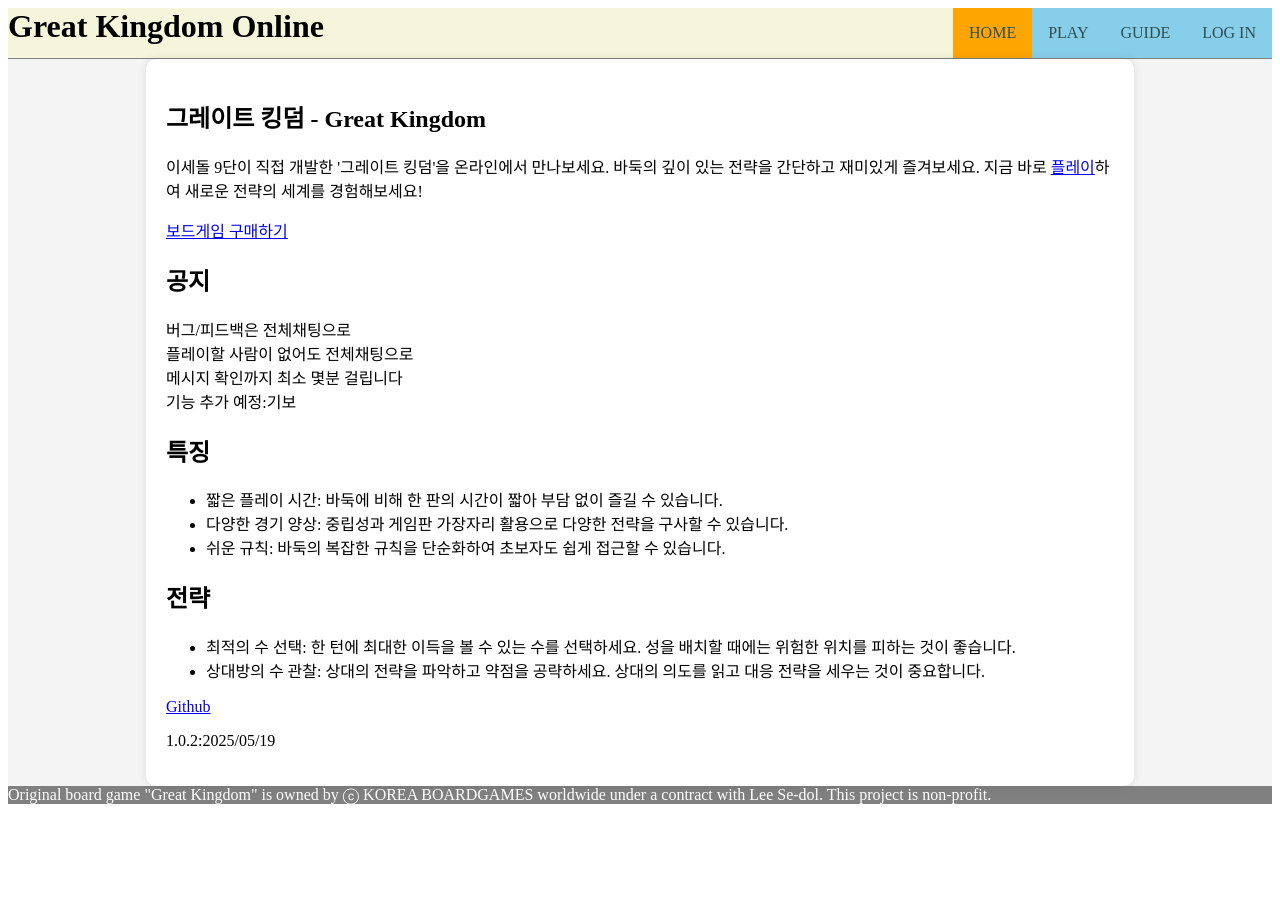
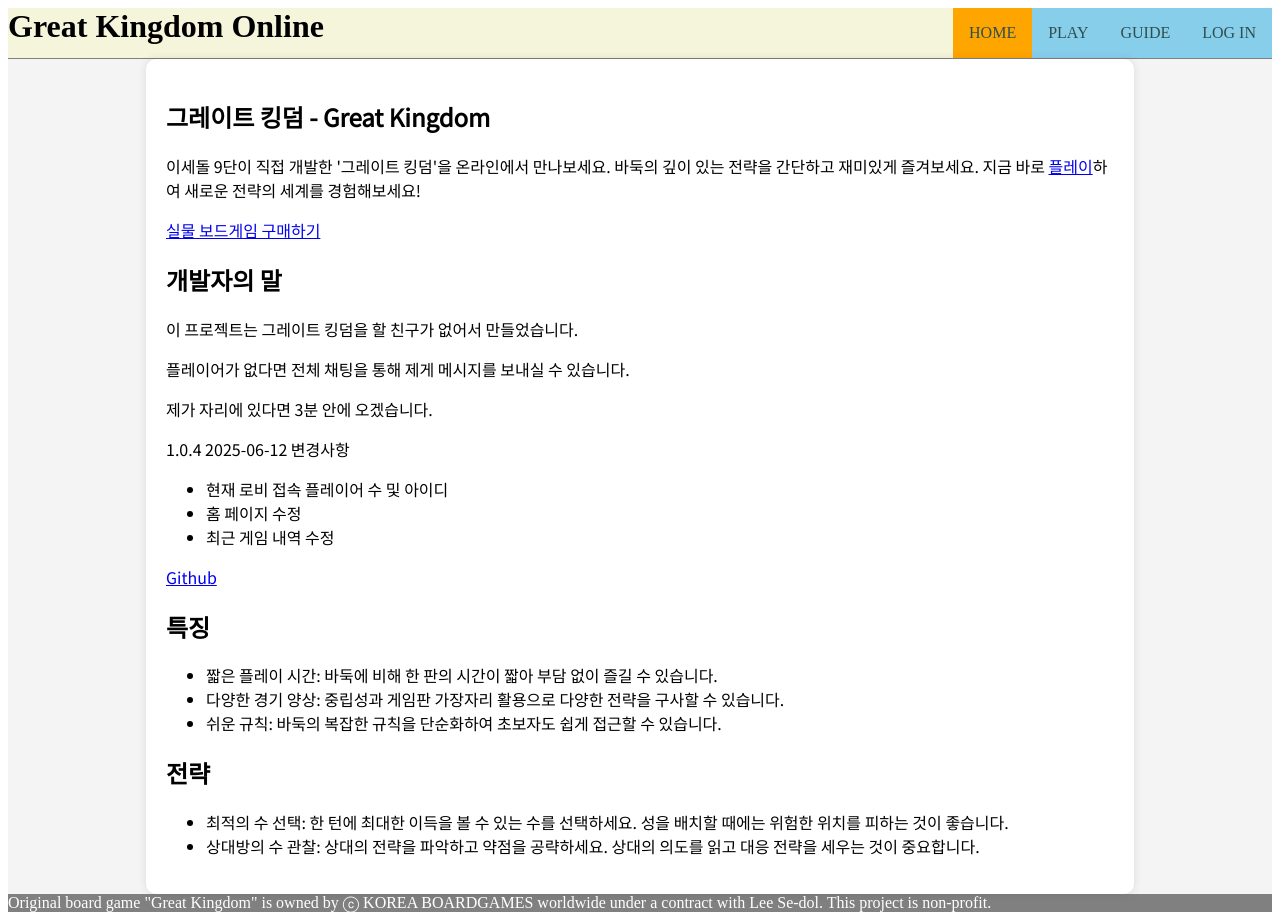
Before and after one commit to ParkChangSun/great-kingdom-web, a SvelteKit app: page / in a window 1280 px wide. Before the commit the page ends 812 px from the top, so only its background shows below. Built offline with nearby package versions, Linux system fonts and the light colour scheme.

Commit message:
fix: websocket query string

```diff
--- a/src/routes/+layout.svelte
+++ b/src/routes/+layout.svelte
@@ -22,6 +22,10 @@
 	<meta
 		name="keywords"
 		content="그레이트 킹덤, 이세돌, 보드게임, 바둑, 추상 전략 게임, 온라인 보드게임, 위즈스톤"
+	/>
+	<link
+		href="https://fonts.googleapis.com/css2?family=Noto+Sans+KR&display=swap"
+		rel="stylesheet"
 	/>
 </svelte:head>
 
@@ -77,6 +81,7 @@
 		min-height: 90vh;
 		margin: 0;
 		background-color: #f4f4f4;
+		font-family: 'Noto Sans KR', sans-serif;
 	}
 
 	footer {
--- a/src/routes/+page.svelte
+++ b/src/routes/+page.svelte
@@ -11,17 +11,21 @@
 			경험해보세요!
 		</p>
 		<a href="https://www.koreaboardgames.com/product/detail?prdCd=PD2024002250BXBO">
-			보드게임 구매하기
+			실물 보드게임 구매하기
 		</a>
 
-		<h2>공지</h2>
-		버그/피드백은 전체채팅으로
-		<br />
-		플레이할 사람이 없어도 전체채팅으로
-		<br />
-		메시지 확인까지 최소 몇분 걸립니다
-		<br />
-		기능 추가 예정:기보
+		<h2>개발자의 말</h2>
+		<p>이 프로젝트는 그레이트 킹덤을 할 친구가 없어서 만들었습니다.</p>
+		<p>플레이어가 없다면 전체 채팅을 통해 제게 메시지를 보내실 수 있습니다.</p>
+		<p>제가 자리에 있다면 3분 안에 오겠습니다.</p>
+
+		<p>1.0.4 2025-06-12 변경사항</p>
+		<ul>
+			<li>현재 로비 접속 플레이어 수 및 아이디</li>
+			<li>홈 페이지 수정</li>
+			<li>최근 게임 내역 수정</li>
+		</ul>
+		<p><a href="https://github.com/ParkChangSun/great-kingdom-web">Github</a></p>
 
 		<h2>특징</h2>
 		<ul>
@@ -41,9 +45,6 @@
 				세우는 것이 중요합니다.
 			</li>
 		</ul>
-
-		<p><a href="https://github.com/ParkChangSun/great-kingdom-web">Github</a></p>
-		<p>1.0.2:2025/05/19</p>
 	</article>
 </main>
 
--- a/src/routes/guide/+page.svelte
+++ b/src/routes/guide/+page.svelte
@@ -9,5 +9,3 @@
 플레이할 사람이 없어도 전체채팅으로
 <br />
 메시지 확인까지 최소 몇분 걸립니다
-<br />
-기능 추가 예정:기보
```
Also changed, not shown: src/routes/lobby/+page.svelte (+9 -3 lines), src/routes/table/+page.svelte (+6 -2 lines), src/routes/user/+page.svelte (+27 -14 lines).
